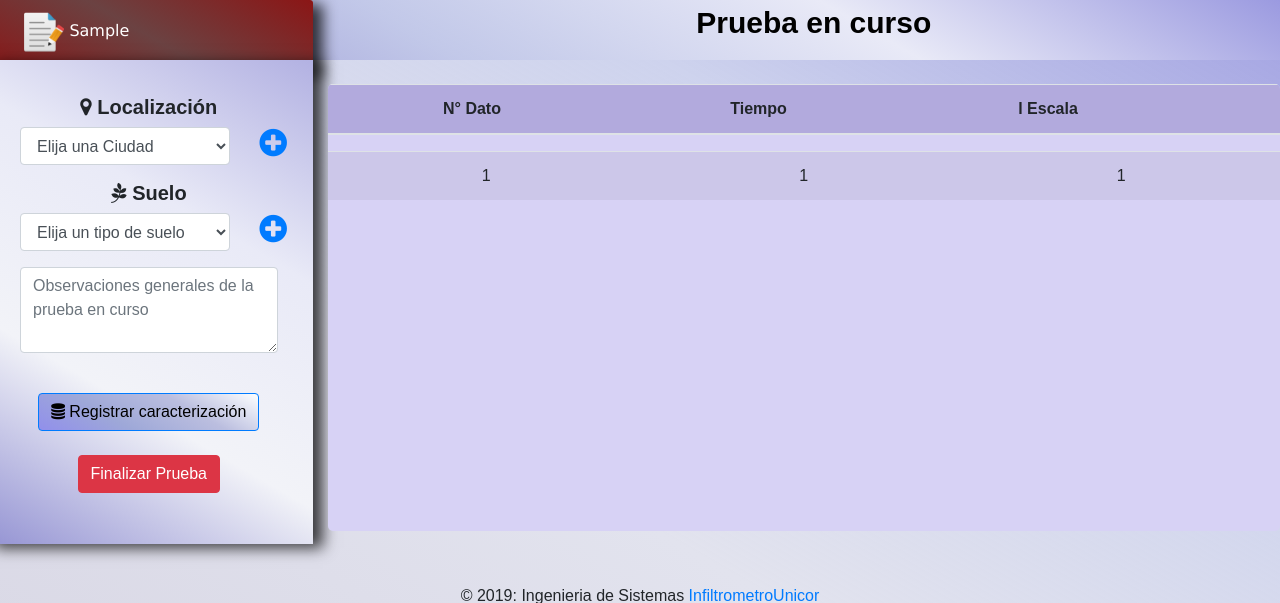
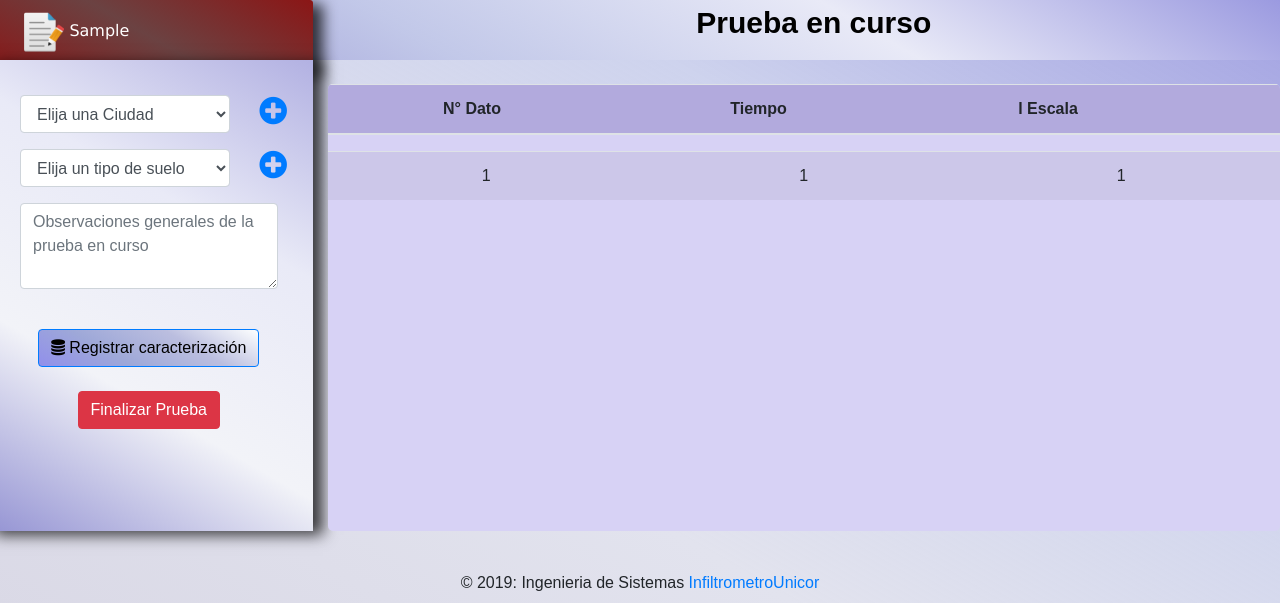
Before and after one commit to kimberlygarces/InfiltrometroUnicor, a PHP site: page /pruebaencurso.php in a window 1280 px wide. Shown: the part 56-659 px from the top of the page. Run offline with PHP 8.4, Linux system fonts and the light colour scheme; tables that the repository leaves empty or names only in its code hold one stand-in row (values such as "Sample post"); lists and menus that the app fills with data are empty.

Commit message:
BD prueba en curso

```diff
--- a/controller/datos.php
+++ b/controller/datos.php
@@ -1,9 +1,9 @@
 <?php
 			//Conectarse al servidor mysql
-		$conexion = mysqli_connect("localhost","root","","infiltrometro") or die("ERROR: ".mysqli_error($conexion));
+      $conexion = mysqli_connect("localhost", "root", "") or die("ERROR: ".mysqli_error());
+      mysqli_select_db($conexion,"infiltrometro") or die("Error conectandose a la BD ");
 
 		$sql = "SELECT * FROM datosprueba";
-      //EJECUTAR LA CONSULTA
     $resultado = mysqli_query($conexion, $sql) or die("ERROR: ".mysqli_error($conexion));
 
     while ($dat=mysqli_fetch_assoc($resultado)){
@@ -13,7 +13,17 @@
 
   echo json_encode($arr);
 
+//   require 'controller/conexion2.php';
 
+//   $sql = "SELECT * FROM datosprueba";
+//   $resultado = $conn->query($sql);
+//     $ia = 0;
+//     while ($registro = $resultado->fetch_assoc()) {
+// $registro[""];
+
+
+//     }
+//     echo json_encode($registro);
 
 
 ?>
--- a/pruebaencurso.php
+++ b/pruebaencurso.php
@@ -50,9 +50,6 @@ require 'controller/conexion2.php';
   <div  class="col-sm-3" id="adi">
 
   <form action="controller/pruebatotal.php" method="post" class="form-group">
-  <h4><i class="fa fa-map-marker" aria-hidden="true"></i>
-    Localización</h4>
-
       <!-- <div id="more"> -->
         <div class="row">
         <div  class="col-sm-10">
@@ -87,8 +84,7 @@ require 'controller/conexion2.php';
       </div>
 
         </div>
-        <h4><i class="fa fa-pagelines" aria-hidden="true"></i>
-        Suelo</h4>
+
         <div class="row">
         <div  class="col-sm-10">
         <div class="form-group">
@@ -153,8 +149,22 @@ require 'controller/conexion2.php';
         <table class="table  table-striped table-hover">
 
     <tbody id="tbody">
-          <!-- DATOS EN TIEMPO REAL-->
-    </tbody>
+<?php
+
+// $sql = "SELECT * FROM datosprueba";
+// $resultado = $conn->query($sql);
+//   $ia = 0;
+//   while ($registro = $resultado->fetch_assoc()) {
+//     echo '<tr>';
+//     echo '<td data-toggle="tooltip" title="Número de dato">' . $registro["N_Dato"] . '</td>';
+//     echo '<td data-toggle="tooltip" title="Tiempo acumulado">' . $registro["tiempo"] . '</td>';
+//     echo '<td data-toggle="tooltip" title="Lectura en escala">' . $registro["distancia"] . '</td>';
+//     echo '</tr>';
+
+//   }
+?>
+
+ </tbody>
   </table>
   </div>
   </div>
```
Also changed, not shown: inicio.php (+15 -12 lines).
